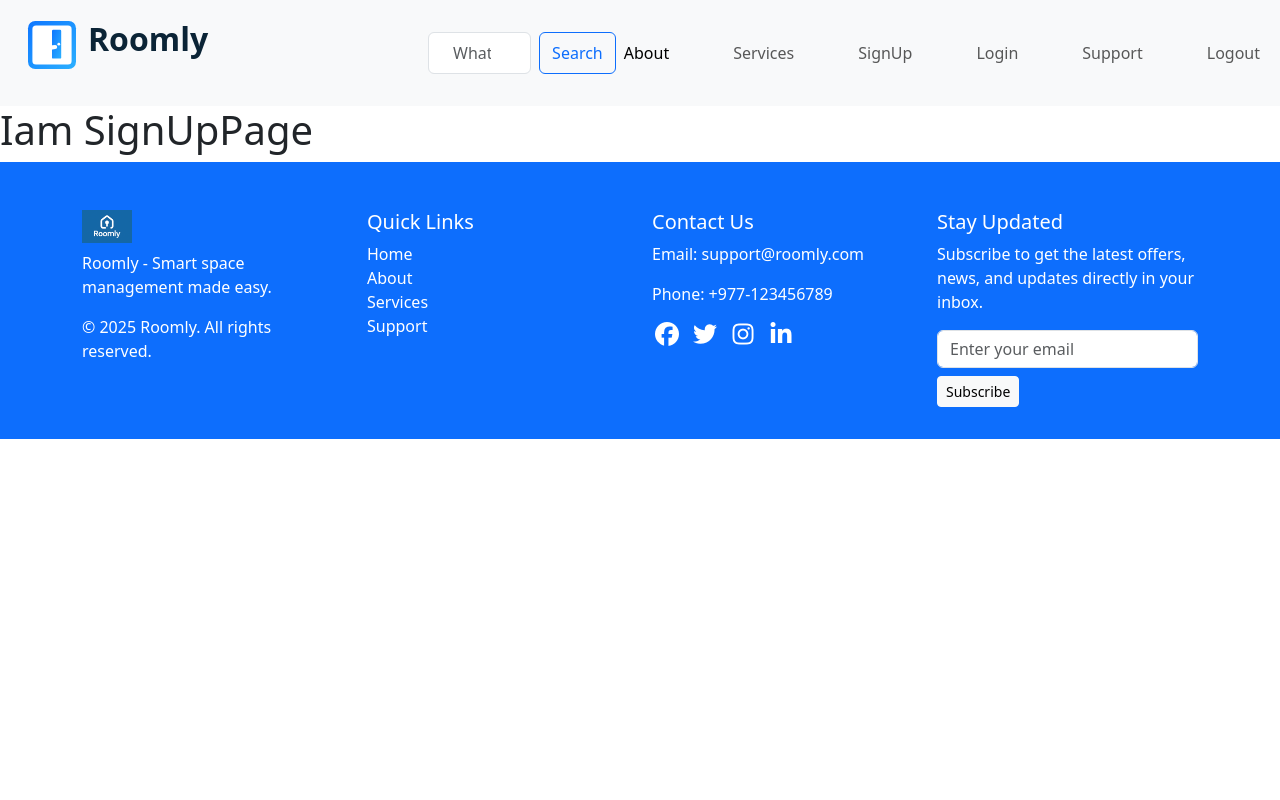
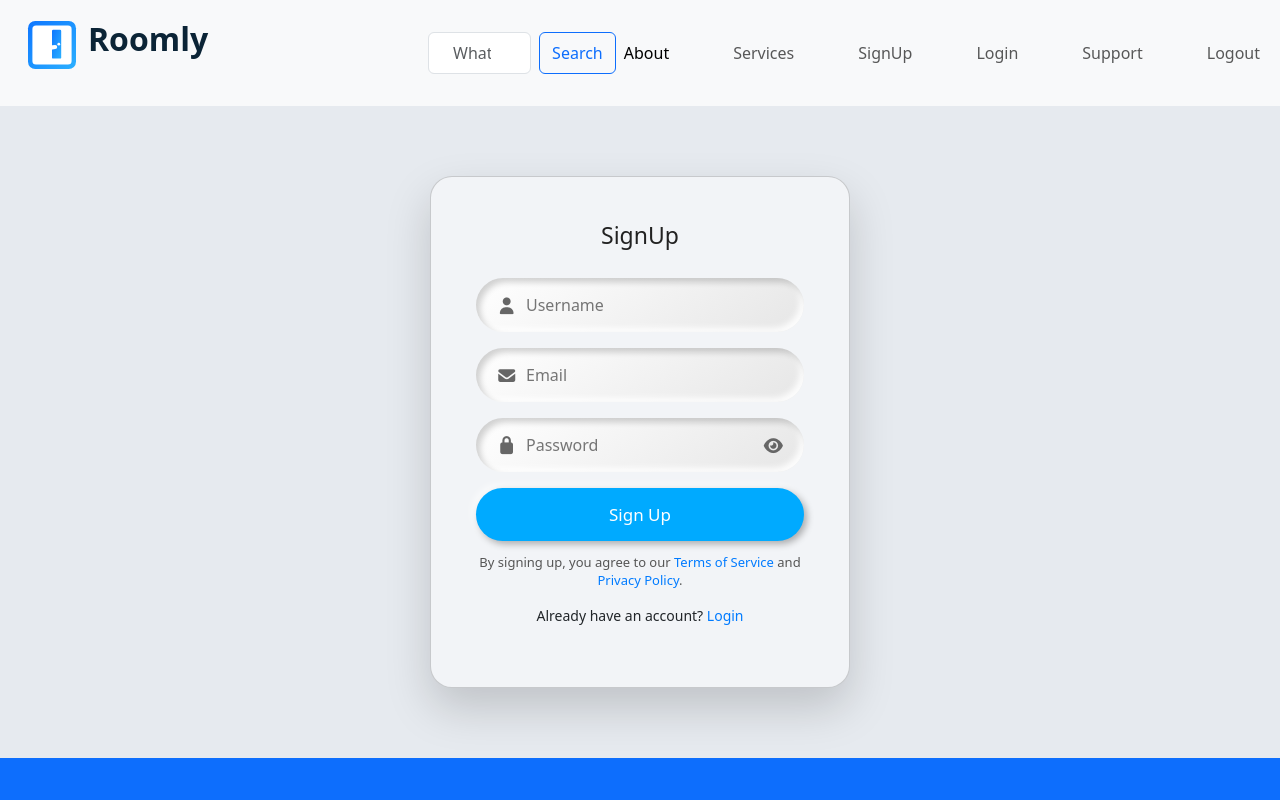
Before and after one commit to sagarvaiweb/CLZ_PROJECT1, a React (Vite) app in the folder frontend/: page /signup in a window 1280 px wide. Shown: the top 800 px of the page. Built offline with nearby package versions, Linux system fonts and the light colour scheme.

Commit message:
implement the signup component

```diff
--- a/frontend/public/style.css
+++ b/frontend/public/style.css
@@ -1,3 +1,5 @@
+ /* css for Navbar  */
+
 .Roomly_icon{
     height:5rem;
 }
@@ -7,3 +9,123 @@
 .search_input{
     padding: 0.5rem 1.5rem;
 }
+
+
+/* css for singupPage */
+
+
+/* Remove the full-screen body layout */
+
+
+
+.signupPage {
+  width: 100%;
+  background: #e6eaef;
+  display: flex;
+  justify-content: center;
+  align-items: center;
+  padding: 50px 0;        /* space from navbar & footer */
+}
+
+/* Wider Card */
+.card {
+  width: 420px;
+  padding: 45px;
+  background: #f2f4f7;
+  border-radius: 22px;
+  box-shadow: 0 20px 45px rgba(0, 0, 0, 0.17);
+  text-align: center;
+  margin: 20px 0; /* add breathing space */
+}
+
+.title {
+  font-size: 23px;
+  margin-bottom: 12px;
+  color: #222;
+}
+
+/* Input Box Wrapper */
+.input-box {
+  position: relative;
+  margin: 16px 0;
+}
+
+/* Icons inside input */
+.icon {
+  position: absolute;
+  left: 20px;
+  top: 50%;
+  transform: translateY(-50%);
+  font-size: 17px;
+  color: #666;
+}
+
+/* Input Field */
+.input-box input {
+  width: 100%;
+  padding: 15px 20px 15px 50px;
+  font-size: 16px;
+  border-radius: 50px;
+  border: none;
+  outline: none;
+
+  background: linear-gradient(145deg, #ffffff, #e6e6e6);
+  box-shadow: inset 4px 4px 6px rgba(0, 0, 0, 0.18),
+              inset -4px -4px 6px rgba(255, 255, 255, 0.9);
+}
+
+/* Password Show/Hide Icon */
+.eye-icon {
+  position: absolute;
+  right: 20px;
+  top: 50%;
+  transform: translateY(-50%);
+  font-size: 17px;
+  color: #666;
+  cursor: pointer;
+}
+
+/* Button */
+.btn-form {
+  width: 100%;
+  padding: 14px;
+  font-size: 17px;
+  color: white;
+  background: #00aaff;
+  border: none;
+  border-radius: 30px;
+  cursor: pointer;
+
+  box-shadow: 3px 3px 7px rgba(0, 0, 0, 0.3),
+              -3px -3px 8px rgba(255, 255, 255, 0.8);
+}
+
+.btn:hover {
+  background: #0090e0;
+}
+
+/* Terms & Policies */
+.subtext {
+  margin-top: 12px;
+  font-size: 13px;
+  color: #555;
+  line-height: 1.4;
+}
+
+.subtext a {
+  color: #007bff;
+  text-decoration: none;
+}
+
+/* Login Link */
+.links {
+  margin-top: 12px;
+  font-size: 14px;
+}
+
+.links a,
+.login-link {
+  color: #007bff;
+  text-decoration: none;
+  cursor: pointer;
+}
--- a/frontend/src/Landing_Page/Footer.jsx
+++ b/frontend/src/Landing_Page/Footer.jsx
@@ -9,14 +9,14 @@ function Footer() {
           {/* Column 1 - Brand / About */}
           <div className="col-md-3 mb-3 ">
             <img src="/roomly2.png" alt="roomly2_image" width={50} />
-            <p className="mt-2">Roomly - Smart space management made easy.</p>
+            <p className="mt-2">Roomly - Smart space management <br /> made  easy.</p>
             <p>&copy; 2025 Roomly. All rights reserved.</p>
           </div>
 
           {/* Column 2 - Navigation */}
           <div className="col-md-3 mb-3 ">
-            <h5>Quick Links</h5>
-            <ul className="list-unstyled">
+            <h5 className='ms-5'>Quick Links</h5>
+            <ul className="list-unstyled ms-5">
               <li><a href="#home" className="text-white text-decoration-none ">Home</a></li>
               <li><a href="#about" className="text-white text-decoration-none">About</a></li>
               <li><a href="#services" className="text-white text-decoration-none">Services</a></li>
@@ -33,7 +33,7 @@ function Footer() {
               <a href="#" className="text-white me-2"><i className="fab fa-facebook fs-4"></i></a>
               <a href="#" className="text-white me-2"><i className="fab fa-twitter fs-4"></i></a>
               <a href="#" className="text-white me-2"><i className="fab fa-instagram fs-4"></i></a>
-              <a href="#" className="text-white me-2"><i class="fa-brands fa-linkedin-in fs-4"></i></a>
+              <a href="#" className="text-white me-2"><i className="fa-brands fa-linkedin-in fs-4"></i></a>
             </div>
           </div>
 
--- a/frontend/src/Landing_Page/SignUp/SignUpPage.jsx
+++ b/frontend/src/Landing_Page/SignUp/SignUpPage.jsx
@@ -1,7 +1,96 @@
 import React from 'react'
+import { useState } from 'react';
 
 function SignUpPage() {
-    return ( <h1>Iam SignUpPage</h1> );
+
+     const [form , setForm] = useState({username:"", email:"",password:""}) ;
+
+     const [showPassword , setShowPassword] = useState(false) ;
+
+     const handleChange = (e)=>{
+        setForm({...form , [e.target.name]: e.target.value }) ;
+     }
+
+     const handleSubmit = (e)=>{
+
+     }
+
+    return (
+    <div className='signupPage'>
+    <div className='cardWrapper'>
+        <div className="card">
+        <h2 className="title">SignUp</h2>
+
+      <form onSubmit={handleSubmit}>
+        {/* Username */}
+        <div className="input-box">
+          <i className="fa-solid fa-user icon"></i>
+          <input
+            type="text"
+            name="username"
+            placeholder="Username"
+            value={form.username}
+            onChange={handleChange}
+            required
+          />
+        </div>
+
+        {/* Email */}
+        <div className="input-box">
+          <i className="fa-solid fa-envelope icon"></i>
+          <input
+            type="email"
+            name="email"
+            placeholder="Email"
+            value={form.email}
+            onChange={handleChange}
+            required
+          />
+        </div>
+
+        {/* Password */}
+        <div className="input-box">
+          <i className="fa-solid fa-lock icon"></i>
+
+          <input
+            type={showPassword ? "text" : "password"}
+            name="password"
+            placeholder="Password"
+            value={form.password}
+            onChange={handleChange}
+            required
+          />
+
+          {/* Show / Hide Password */}
+          <i
+            className={`fa-solid ${showPassword ? "fa-eye-slash" : "fa-eye"} eye-icon`}
+            onClick={() => setShowPassword(!showPassword)}
+          ></i>
+        </div>
+
+        <button className="btn btn-form" type="submit">
+          Sign Up
+        </button>
+
+        <p className="subtext">
+          By signing up, you agree to our{" "}
+          <a href="#">Terms of Service</a> and{" "}
+          <a href="#">Privacy Policy</a>.
+        </p>
+
+        <p className="links">
+          Already have an account?{" "}
+          <span onClick={() => navigate("/login")} className="login-link">
+            Login
+          </span>
+        </p>
+      </form>
+
+    </div>
+    </div>
+    </div>
+
+     );
 }
 
 export default SignUpPage;
```
